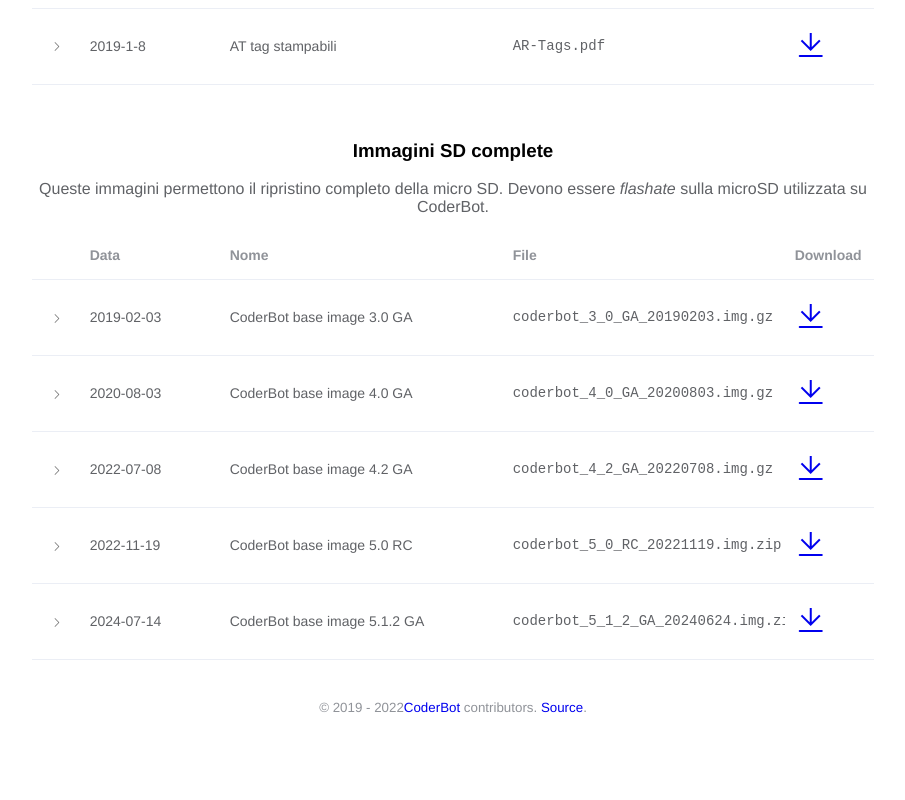
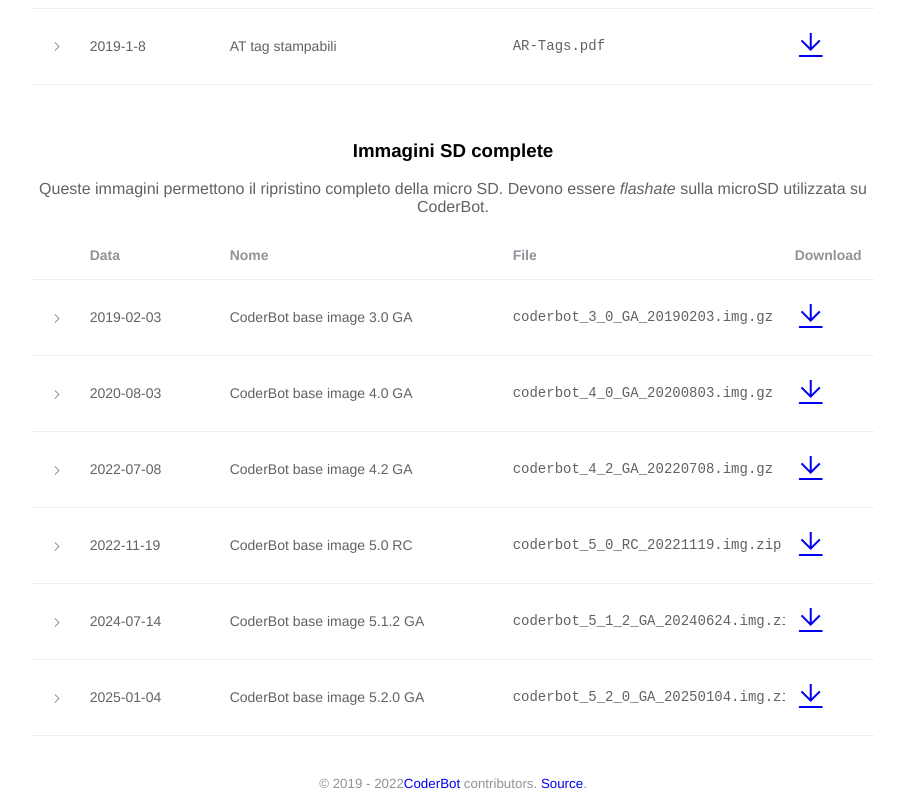
Before and after one commit to CoderBotOrg/repo, a Vue app: page / in a window 1280 px wide. Shown: the part 573-1373 px from the top of the page, without its empty margins (187-1092 px from the left). Before the commit the page ends 1297 px from the top, so only its background shows below. Built offline with nearby package versions, Linux system fonts and the light colour scheme; a web font is replaced by a local one.

Commit message:
Update App.vue
add 5.2.0 GA

```diff
--- a/src/App.vue
+++ b/src/App.vue
@@ -162,6 +162,12 @@
                 fileName: 'coderbot_5_1_2_GA_20240624.img.zip',
                 downloadUrl: 'https://drive.google.com/uc?id=1MpL-XK2cugh_0tPQgTAjDbfjUa0AByD0&export=download',
                 details: 'Contiene l\'intera immagine con tutto il software aggiornato al 14 Luglio. [versione aggiornata per CoderBot con HW v5.0 e v4.0]'
+            },{
+                date: '2025-01-04',
+                name: 'CoderBot base image 5.2.0 GA',
+                fileName: 'coderbot_5_2_0_GA_20250104.img.zip',
+                downloadUrl: 'https://drive.google.com/uc?id=15IAAR6_8WsPmfCE_s8OHNmZTv8QIC7se&export=download',
+                details: 'Contiene l\'intera immagine con tutto il software aggiornato al 04 Gennaio. [include editor web Python oltre a Blockly]'
             }],
             updatePackages: [{
                 date: '2022-01-02',
```
